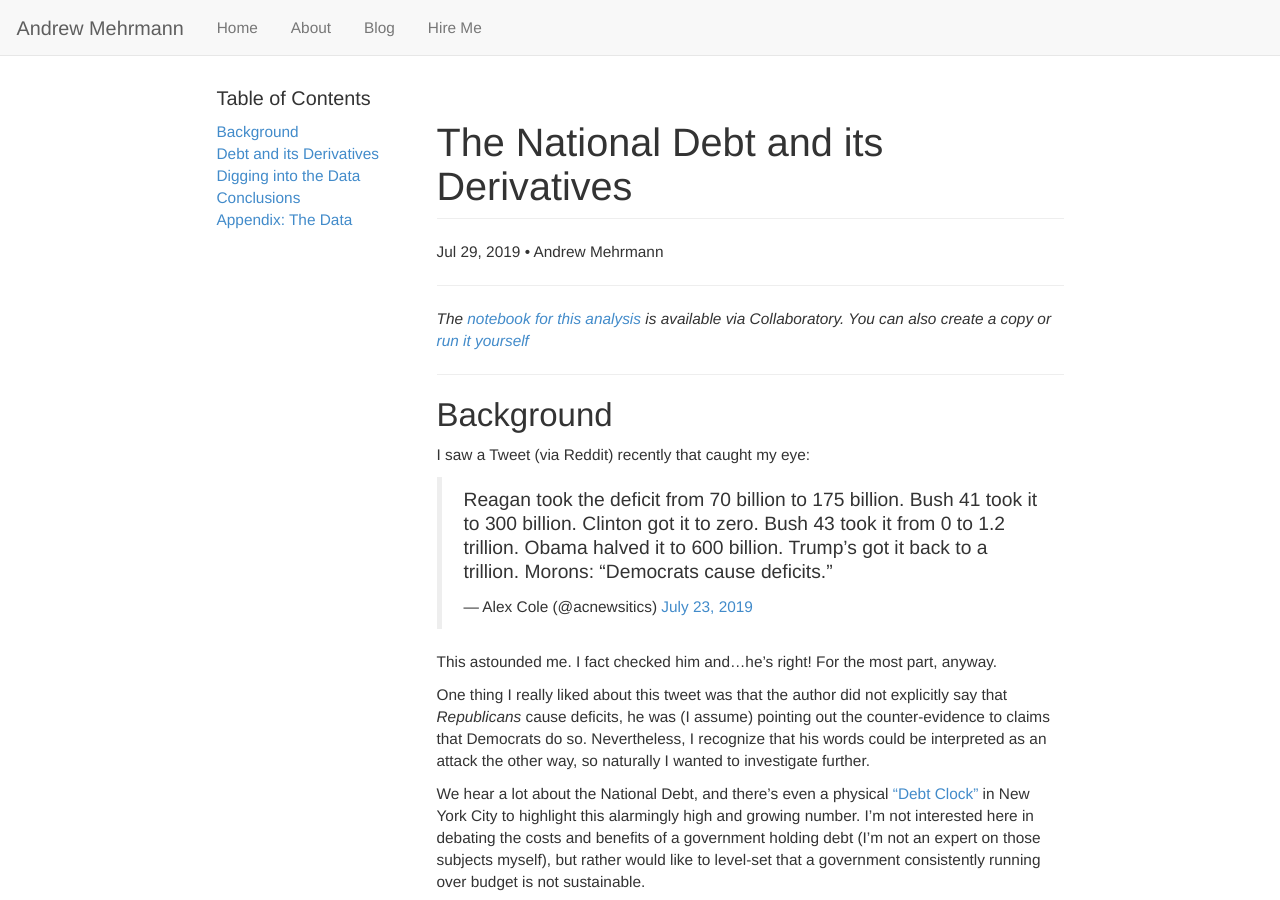
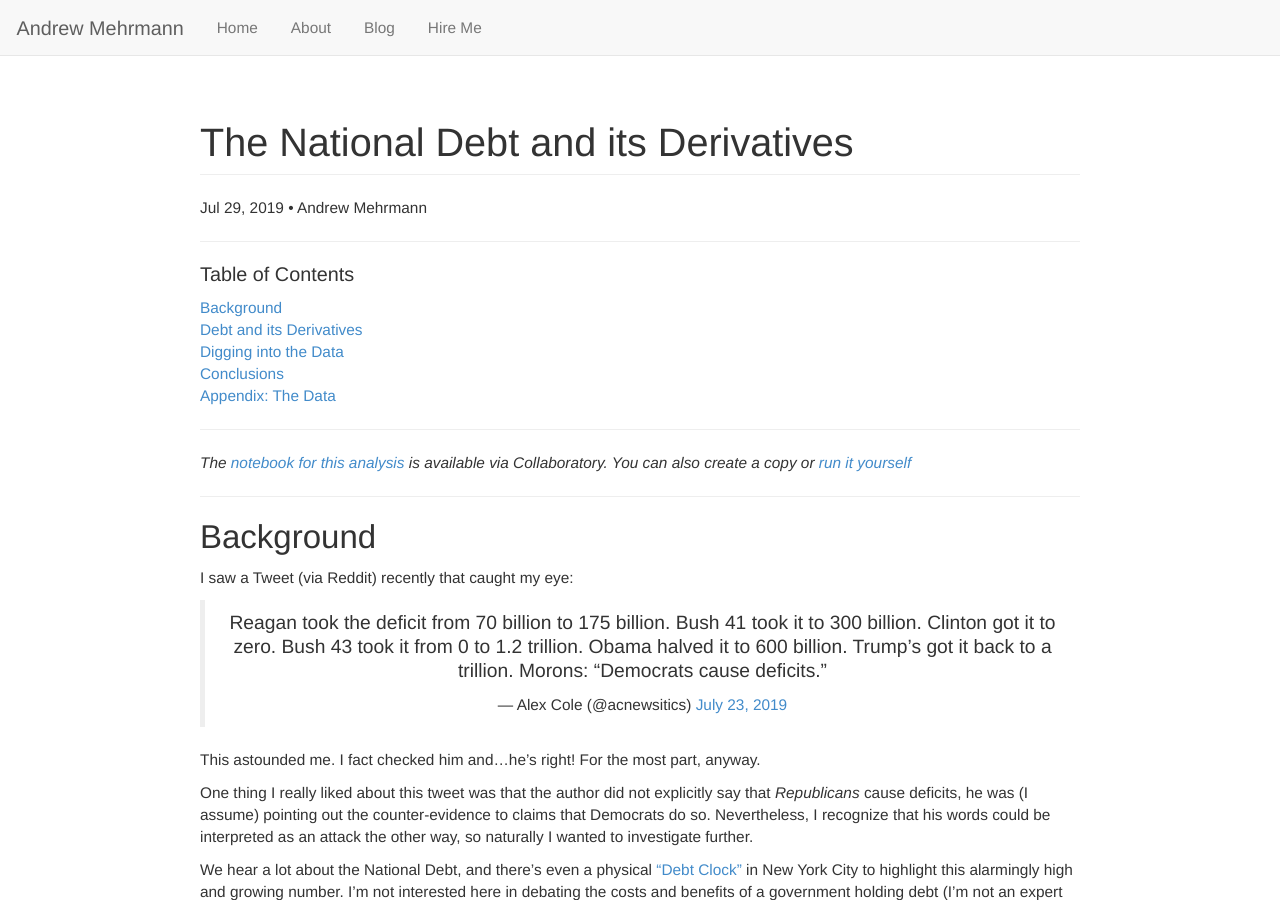
Before and after one commit to dkmehrmann/-deprecated-dkmehrmann.github.io, a Jekyll site: the page built from _posts/2019-07-30-federal_deficits.md, in a window 1280 px wide and 900 px high. Built offline with Jekyll 4.4.1, drawn with Linux system fonts in a browser that asks for light colours; comment, search, counter and statistics services are not loaded.

Commit message:
move TOC to top

```diff
--- a/_layouts/post.html
+++ b/_layouts/post.html
@@ -21,20 +21,23 @@ layout: default
 
 
 <div class="row">
-        <div class="col-xs-12 col-sm-3">
+
+  <div id='content'>
+
+    <h1 class="page-header">{{ page.title }}</h1>
+    <p class="post-meta"><time datetime="{{ page.date | date_to_xmlschema }}" itemprop="datePublished">{{ page.date | date: "%b %-d, %Y" }}</time>{% if page.author %} • <span itemprop="author" itemscope itemtype="http://schema.org/Person"><span itemprop="name">{{ page.author }}</span></span>{% endif %}</p>
+
+    <hr>
 
     <div>
       <h4>Table of Contents</h4>
       <ul class="list-unstyled" id="toc"></ul>
     </div>
 
-        </div>
-
-        <div id="content" class="col-xs-12 col-sm-9 pull-right">
-            <h1 class="page-header">{{ page.title }}</h1>
-            <p class="post-meta"><time datetime="{{ page.date | date_to_xmlschema }}" itemprop="datePublished">{{ page.date | date: "%b %-d, %Y" }}</time>{% if page.author %} • <span itemprop="author" itemscope itemtype="http://schema.org/Person"><span itemprop="name">{{ page.author }}</span></span>{% endif %}</p>
+    <hr>
 
     {{ content }}
+
   </div>
 
 </div>
--- a/_posts/2019-07-30-federal_deficits.md
+++ b/_posts/2019-07-30-federal_deficits.md
@@ -7,7 +7,6 @@ output: html_document
 categories: election ds
 ---
 
-<hr>
 *The [notebook for this analysis](https://colab.research.google.com/drive/14zIpFh00cR6n8BaOB-JxIFd3DRrpFeGZ) is available via Collaboratory. You can also create a copy or [run it yourself](https://stackoverflow.com/questions/52011084/what-is-playground-mode-in-googles-colaboratory)*
 <hr>
 
@@ -15,7 +14,10 @@ categories: election ds
 
 I saw a Tweet (via Reddit) recently that caught my eye:
 
-<blockquote class="twitter-tweet" data-lang="en"><p lang="en" dir="ltr">Reagan took the deficit from 70 billion to 175 billion.
+<center>
+<blockquote class="twitter-tweet" data-lang="en">
+<p lang="en" dir="ltr">
+Reagan took the deficit from 70 billion to 175 billion.
 Bush 41 took it to 300 billion.
 Clinton got it to zero.
 Bush 43 took it from 0 to 1.2 trillion.
@@ -23,6 +25,7 @@ Obama halved it to 600 billion.
 Trump’s got it back to a trillion.
 
 Morons: “Democrats cause deficits.”</p>&mdash; Alex Cole (@acnewsitics) <a href="https://twitter.com/acnewsitics/status/1153694545986621442?ref_src=twsrc%5Etfw">July 23, 2019</a></blockquote>
+</center>
 
 <script async src="https://platform.twitter.com/widgets.js" charset="utf-8"></script>
 
```
Also changed, not shown: _posts/2019-07-10-swing_states.md (+0 -1 lines). Lines whose indentation alone changed are shown as unchanged.
